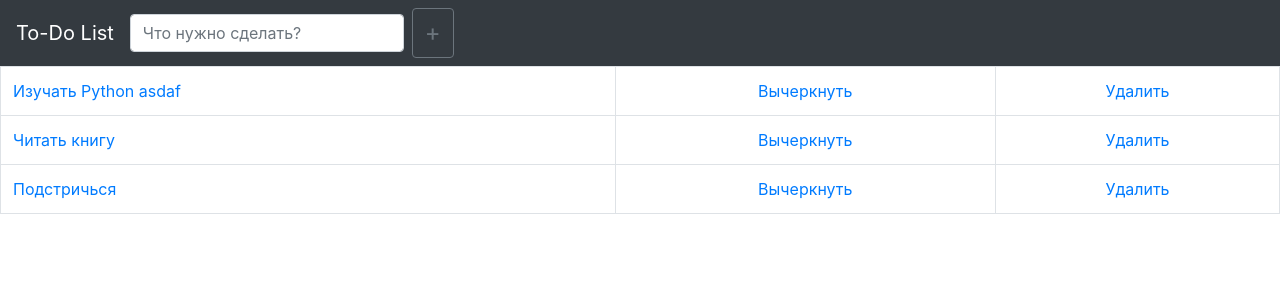
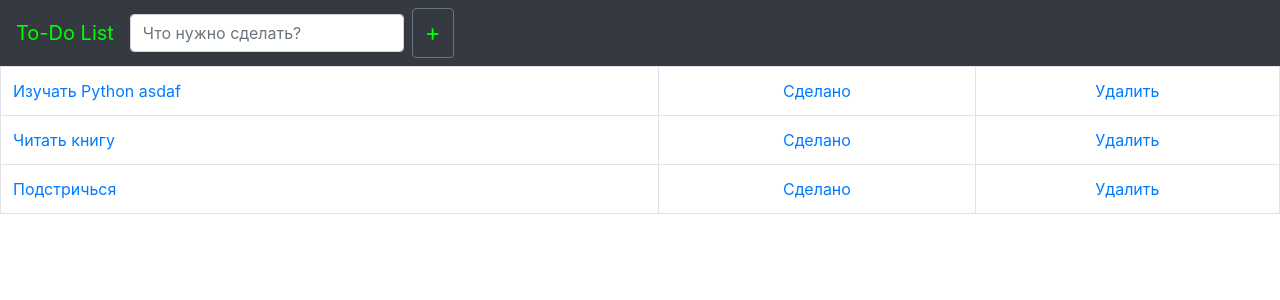
Before and after one commit to Dastan95kg/simple_django, a Django app: page / in a window 1280 px wide. Shown: the top 300 px of the page. Run offline with Django 3.2, Linux system fonts and the light colour scheme; data comes from the database, SQL or seed files in the repository; both versions use the stored data as it was after the commit; some libraries are stand-ins or nearby versions.

Commit message:
initial commit

```diff
--- /dev/null
+++ b/requirements.txt
@@ -0,0 +1,3 @@
+django >= 2
+gunicorn==19.7.1
+psycopg2==2.7.4
--- a/templates/base.html
+++ b/templates/base.html
@@ -18,8 +18,8 @@
     <div class="container">
 
     </div>
-    <nav class="navbar navbar-expand-lg navbar-dark bg-dark">
-        <a class="navbar-brand" href="{% url 'home' %}">To-Do List</a>
+    <nav class="navbar navbar-expand-lg navbar- bg-dark">
+        <a class="navbar-brand" href="{% url 'home' %}" style="color: rgb(0, 255, 0)">To-Do List</a>
 
 
         <button class="navbar-toggler" type="button" data-toggle="collapse" data-target="#navbarSupportedContent" aria-controls="navbarSupportedContent" aria-expanded="false" aria-label="Toggle navigation">
@@ -29,7 +29,7 @@
         <form class="form-inline my-2 my-lg-0" method="POST">
             {% csrf_token %}
             <input class="form-control mr-sm-2" type="search" placeholder="Что нужно сделать?" aria-label="Search" name="item">
-            <button class="btn btn-outline-secondary my-2 my-sm-0" type="submit"><font size="+2">+</font></button>
+            <button class="btn btn-outline-secondary my-2 my-sm-0" type="submit" style="color: rgb(0, 255, 0)" style="background-color: grey"><font size="+2">+</font></button>
 
           </form>
         </div>
--- a/templates/home.html
+++ b/templates/home.html
@@ -19,13 +19,13 @@
         {% if things.completed %}
             <tr class="table-secondary">
                 <td class="striker"><a href="{% url 'edit' things.id %}">{{ things.item }}</a></td>
-                <td><center><a href="{% url 'uncross' things.id %}">Uncross</center></td>
-                <td><center><a href="{% url 'delete' things.id %}">Delete</a></center></td>
+                <td><center><a href="{% url 'uncross' things.id %}">Не сделано</center></td>
+                <td><center><a href="{% url 'delete' things.id %}">Удалить</a></center></td>
             </tr>
         {% else %}
             <tr>
                 <td><a href="{% url 'edit' things.id %}">{{ things.item }}</a></td>
-                <td><center><a href="{% url 'cross_off' things.id %}">Вычеркнуть</center></td>
+                <td><center><a href="{% url 'cross_off' things.id %}">Сделано</center></td>
                 <td><center><a href="{% url 'delete' things.id %}">Удалить</a></center></td>
             </tr>
         {% endif %}
--- a/todo_app/views.py
+++ b/todo_app/views.py
@@ -10,7 +10,7 @@ def home(request):
         if form.is_valid():
             form.save()
             all_items = List.objects.all()
-            messages.success(request, ('Item Has Been Added To List!'))
+            messages.success(request, ('Объект добавлен в список дел!'))
             return render(request, 'home.html', {'all_items': all_items})
 
     else:
@@ -20,7 +20,7 @@ def home(request):
 def delete(request, list_id):
     item = List.objects.get(pk=list_id)
     item.delete()
-    messages.success(request, ('Item Has Been Deleted!'))
+    messages.success(request, ('Объект удален из списка дел!'))
     return redirect('home')
 
 def cross_off(request, list_id):
@@ -43,7 +43,7 @@ def edit(request, list_id):
 
         if form.is_valid():
             form.save()
-            messages.success(request, ('Item Has Been Edited!'))
+            messages.success(request, ('Объект списка дел изменен!'))
             return redirect('home')
 
     else:
--- a/todo_project/settings.py
+++ b/todo_project/settings.py
@@ -13,7 +13,7 @@ SECRET_KEY = 'wr(#)8tclpuh$0r%)dq!^8*%k#-#3p3xz1wl(&3ogskgtp$kk_'
 # SECURITY WARNING: don't run with debug turned on in production!
 DEBUG = True
 
-ALLOWED_HOSTS = []
+ALLOWED_HOSTS = ['localhost', '127.0.0.1', 'themakers.ml', '138.68.107.123']
 
 
 # Application definition
```
Also changed, not shown: todo_project/settings_prod.py (added, +12 -0 lines), todo_project/wsgi.py (+1 -10 lines), db.sqlite3, 1 other file.
